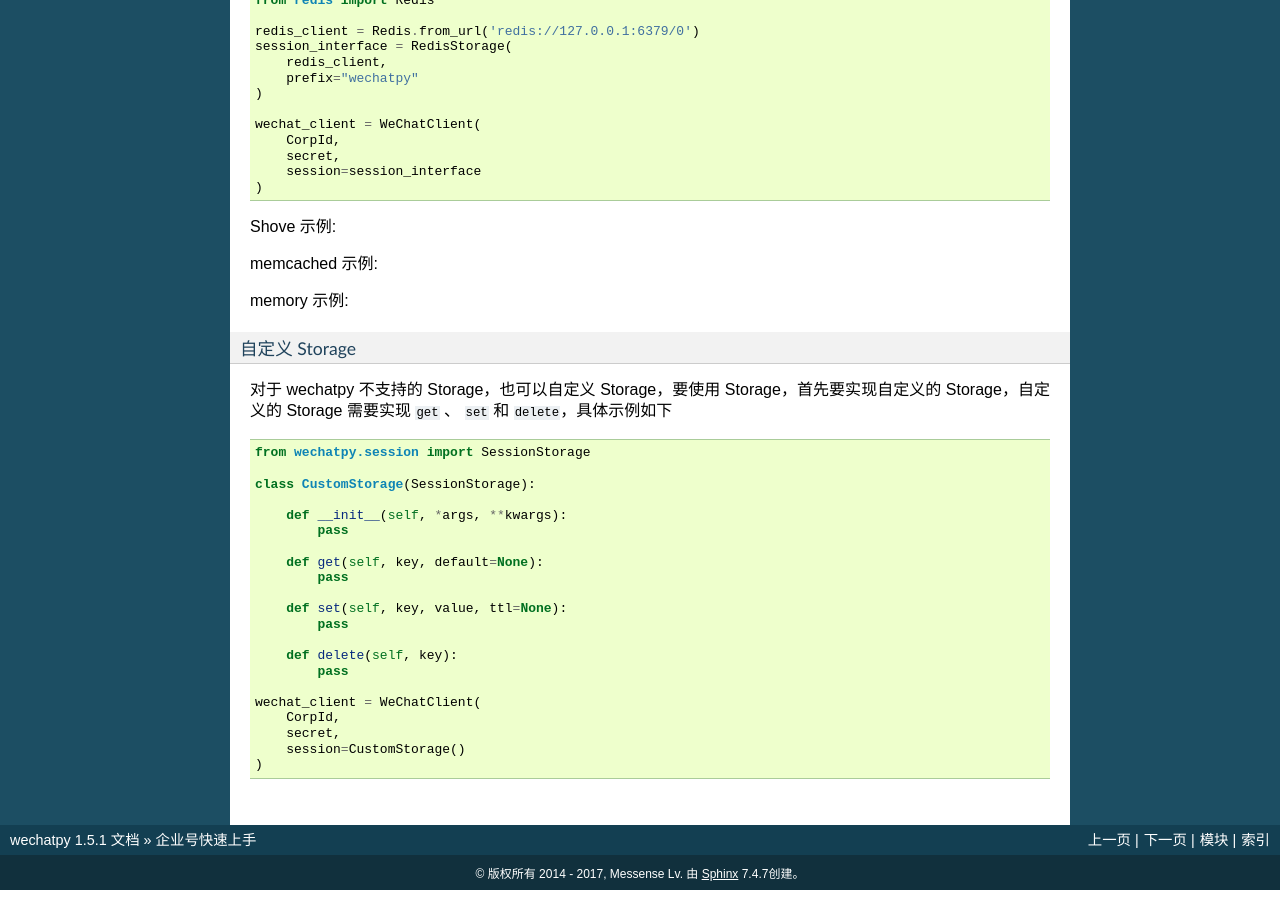
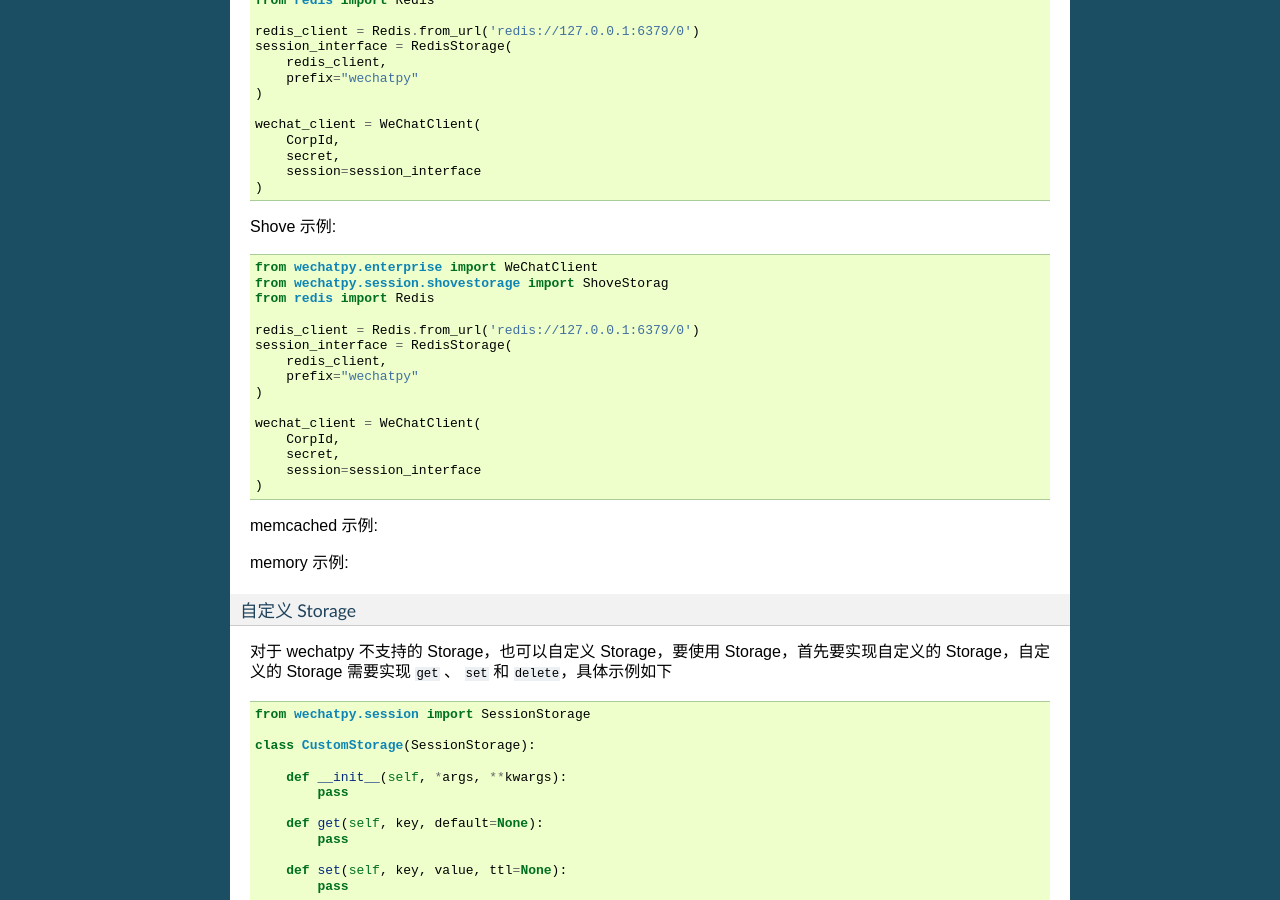
Before and after one commit to wechatpy/wechatpy, a Sphinx documentation site: the page built from docs/enterprise/quickstart.rst, in a window 1280 px wide and 900 px high, scrolled down 1973 px. Built offline with Sphinx 7.4.7, drawn with Linux system fonts in a browser that asks for light colours.

Commit message:
Update quickstart.rst

```diff
--- a/docs/enterprise/quickstart.rst
+++ b/docs/enterprise/quickstart.rst
@@ -121,7 +121,22 @@
 Shove 示例:
 
 .. code-block:: python
+
+    from wechatpy.enterprise import WeChatClient
     from wechatpy.session.shovestorage import ShoveStorag
+    from redis import Redis
+
+    redis_client = Redis.from_url('redis://127.0.0.1:6379/0')
+    session_interface = RedisStorage(
+        redis_client,
+        prefix="wechatpy"
+    )
+
+    wechat_client = WeChatClient(
+        CorpId,
+        secret,
+        session=session_interface
+    )
 
 memcached 示例:
 
```
